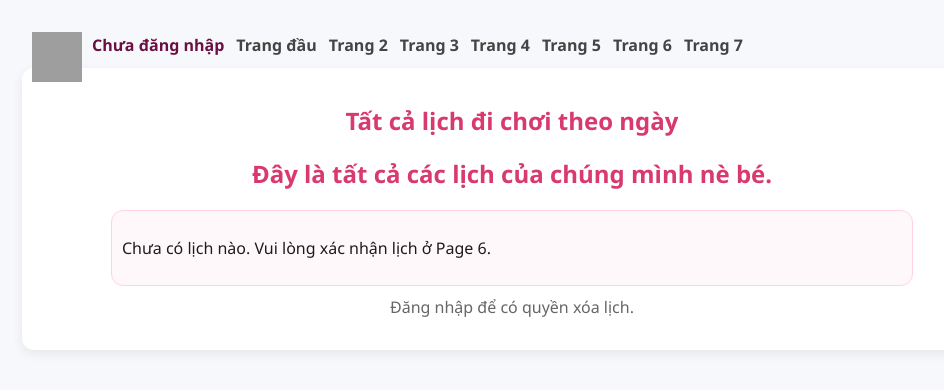
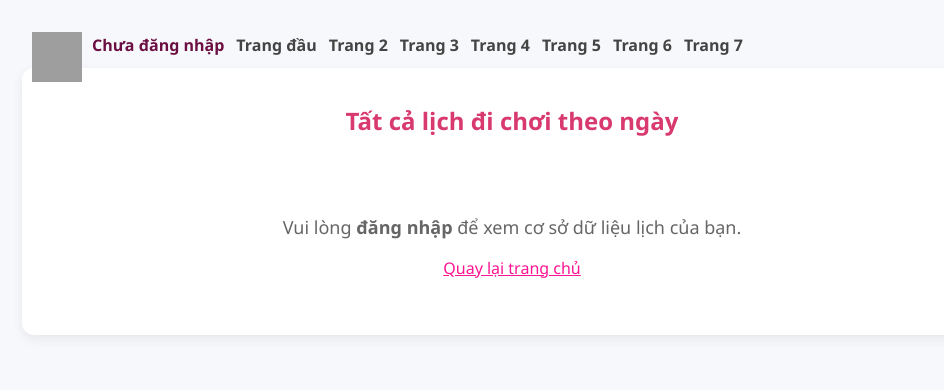
Before and after one commit to AnhTung-it-03/date_sweet, a React (Vite) app: page /page7 in a window 1280 px wide. Shown: the top 390 px of the page, without its empty margins (128-1072 px from the left). Built offline with nearby package versions, Linux system fonts and the light colour scheme; grey boxes are pictures that could not be loaded; the HTML template or start-up script is replaced by a standard one.

Commit message:
Fix GIF image paths for Vite build and update vite config

```diff
--- a/src/pages/Home.jsx
+++ b/src/pages/Home.jsx
@@ -27,7 +27,7 @@ export default function Home() {
 
       </div>
       <img
-        src="public/gift/plesase_cat.gif"
+        src="/gift/plesase_cat.gif"
         alt="Mèo Pleeease"
         className="hero-img"
       />
--- a/src/pages/Page2.jsx
+++ b/src/pages/Page2.jsx
@@ -6,7 +6,7 @@ export default function Page2() {
       <p className='hint'>Then Kiu bấy biiì</p>
       <div className="pager">
         <img
-        src="public/gift/smile.gif"
+        src="/gift/smile.gif"
         alt="Mèo Pleeease"
         className="okey-img"
       />
--- a/src/pages/Page4.jsx
+++ b/src/pages/Page4.jsx
@@ -79,8 +79,8 @@ export default function Page4() {
       </div>
 
       <div style={{ marginTop: '12px' }}>
-        <button onClick={goNext} className="finish-btn" type="button">
-          Tiếp UWU
+         <button className="btn-primary" onClick={() => navigate('/page4')} >
+      <Link className='pr' to="/page5">Ấn vào đây nè bée ơi UWU</Link>
         </button>
       </div>
 
--- a/src/pages/Page6.jsx
+++ b/src/pages/Page6.jsx
@@ -1,6 +1,7 @@
 import { useEffect, useState } from 'react';
 import { Link } from 'react-router-dom';
 import { useAuth } from '../AuthContext';
+import { useNavigate } from "react-router-dom";
 
 export default function Page6() {
   const { user } = useAuth();
@@ -9,7 +10,7 @@ export default function Page6() {
   const [page4Choice, setPage4Choice] = useState(null);
   const [page5Food, setPage5Food] = useState([]);
   const [savedItineraries, setSavedItineraries] = useState([]);
-
+  const navigate = useNavigate();
   useEffect(() => {
     const c3 = localStorage.getItem('page3Calendar');
     if (c3) setPage3Calendar(JSON.parse(c3));
@@ -119,9 +120,21 @@ export default function Page6() {
       </section>
 
       <div className="paper" style={{ marginTop: '18px' }}>
-      <button  style={{ marginTop: '14px', padding: '10px 16px', borderRadius: '8px', background: '#ff5a91', color: '#fff', border: 'none', cursor: 'pointer' }} onClick={() => window.location.href = '/page3'}>Bé muốn sửa lịch ạ</button>
-        <span style={{ margin: '0 8px' }}></span>
-        <button  style={{ marginTop: '14px', padding: '10px 16px', borderRadius: '8px', background: '#ff5a91', color: '#fff', border: 'none', cursor: 'pointer' }} onClick={() => window.location.href = '/page7'}>Bé muốn xem tất cả lịch </button>
+     <button
+        style={{ marginTop: '14px', padding: '10px 16px', borderRadius: '8px', background: '#ff5a91', color: '#fff', border: 'none', cursor: 'pointer' }}
+        onClick={() => navigate("/page3")}
+      >
+        Bé muốn sửa lịch ạ
+      </button>
+
+      <span style={{ margin: '0 8px' }}></span>
+
+      <button
+        style={{ marginTop: '14px', padding: '10px 16px', borderRadius: '8px', background: '#ff5a91', color: '#fff', border: 'none', cursor: 'pointer' }}
+        onClick={() => navigate("/page7")}
+      >
+        Bé muốn xem tất cả lịch
+      </button>
       </div>
     </section>
   );
--- a/src/pages/Page7.jsx
+++ b/src/pages/Page7.jsx
@@ -53,6 +53,23 @@ export default function Page7() {
 
   const grouped = groupByDate(itineraries);
 
+  // Only display if user is logged in
+  if (!user) {
+    return (
+      <section className="page page7">
+        <h1>Tất cả lịch đi chơi theo ngày</h1>
+        <div style={{ maxWidth: '780px', margin: '0 auto', textAlign: 'center', padding: '40px 10px' }}>
+          <p style={{ fontSize: '18px', color: '#666' }}>
+            Vui lòng <strong>đăng nhập</strong> để xem cơ sở dữ liệu lịch của bạn.
+          </p>
+          <Link to="/" style={{ color: '#ff1493', textDecoration: 'underline', fontSize: '16px' }}>
+            Quay lại trang chủ
+          </Link>
+        </div>
+      </section>
+    );
+  }
+
   return (
     <section className="page page7">
       <h1>Tất cả lịch đi chơi theo ngày</h1>
@@ -91,7 +108,7 @@ export default function Page7() {
         )}
       </div>
 
-      {user ? (
+      {user && (
         <div style={{ marginTop: '10px' }}>
           <button onClick={deleteSelected} disabled={selected.size === 0} style={{ background: '#ef476f', color: '#fff', border: 'none', borderRadius: '8px', padding: '8px 14px', cursor: selected.size > 0 ? 'pointer' : 'not-allowed', marginRight: '10px' }}>
             Xóa đã chọn ({selected.size})
@@ -100,8 +117,6 @@ export default function Page7() {
             Xóa tất cả Page 7
           </button>
         </div>
-      ) : (
-        <p style={{ marginTop: '10px', color: '#666' }}>Đăng nhập để có quyền xóa lịch.</p>
       )}
     </section>
   );
--- a/vite.config.js
+++ b/vite.config.js
@@ -2,5 +2,12 @@ import { defineConfig } from 'vite';
 import react from '@vitejs/plugin-react';
 
 export default defineConfig({
-  plugins: [react()]
+  plugins: [react()],
+  build: {
+    assetsDir: 'assets',
+    assetsInlineLimit: 4096,
+  },
+  server: {
+    middlewareMode: false,
+  }
 });
```
